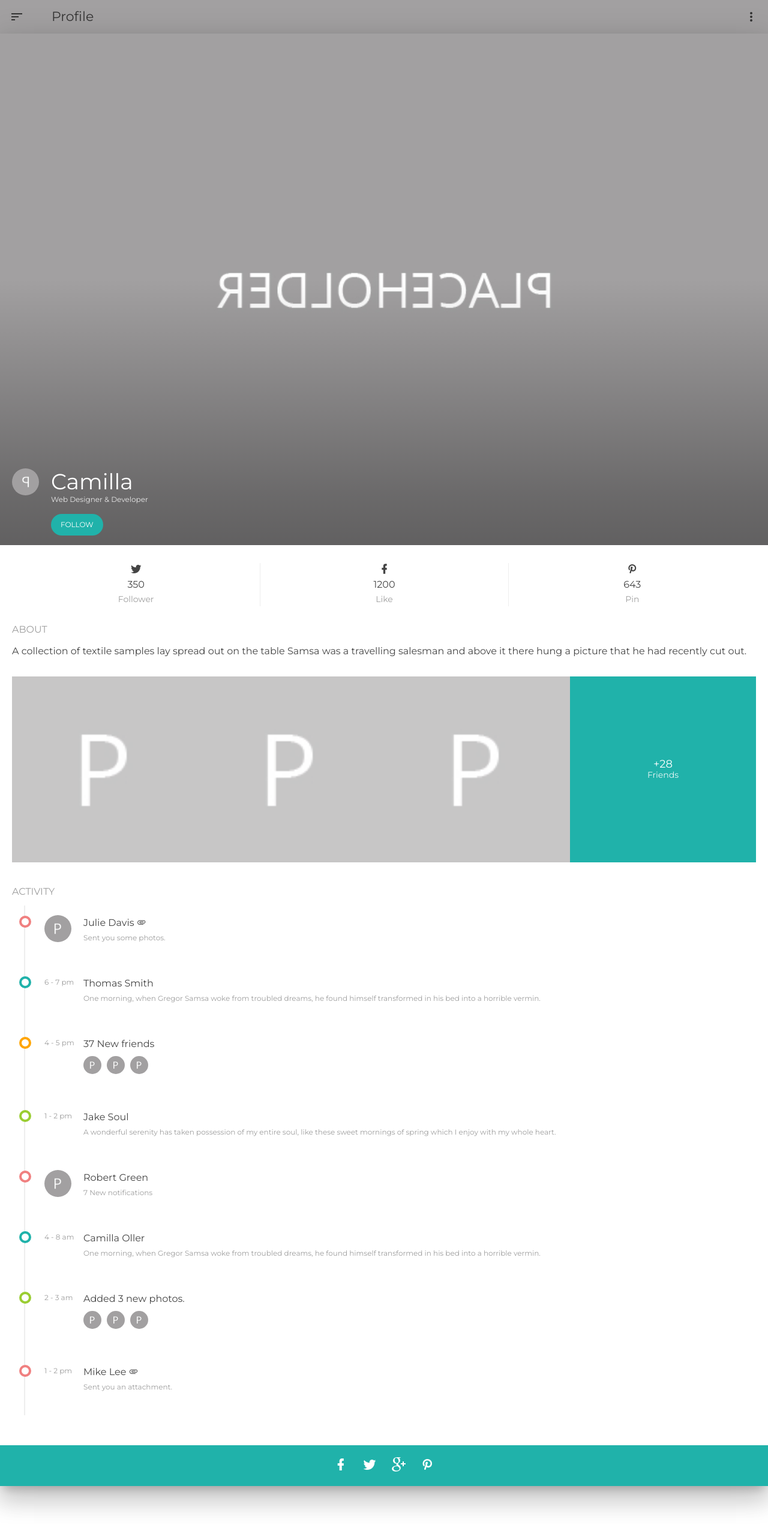
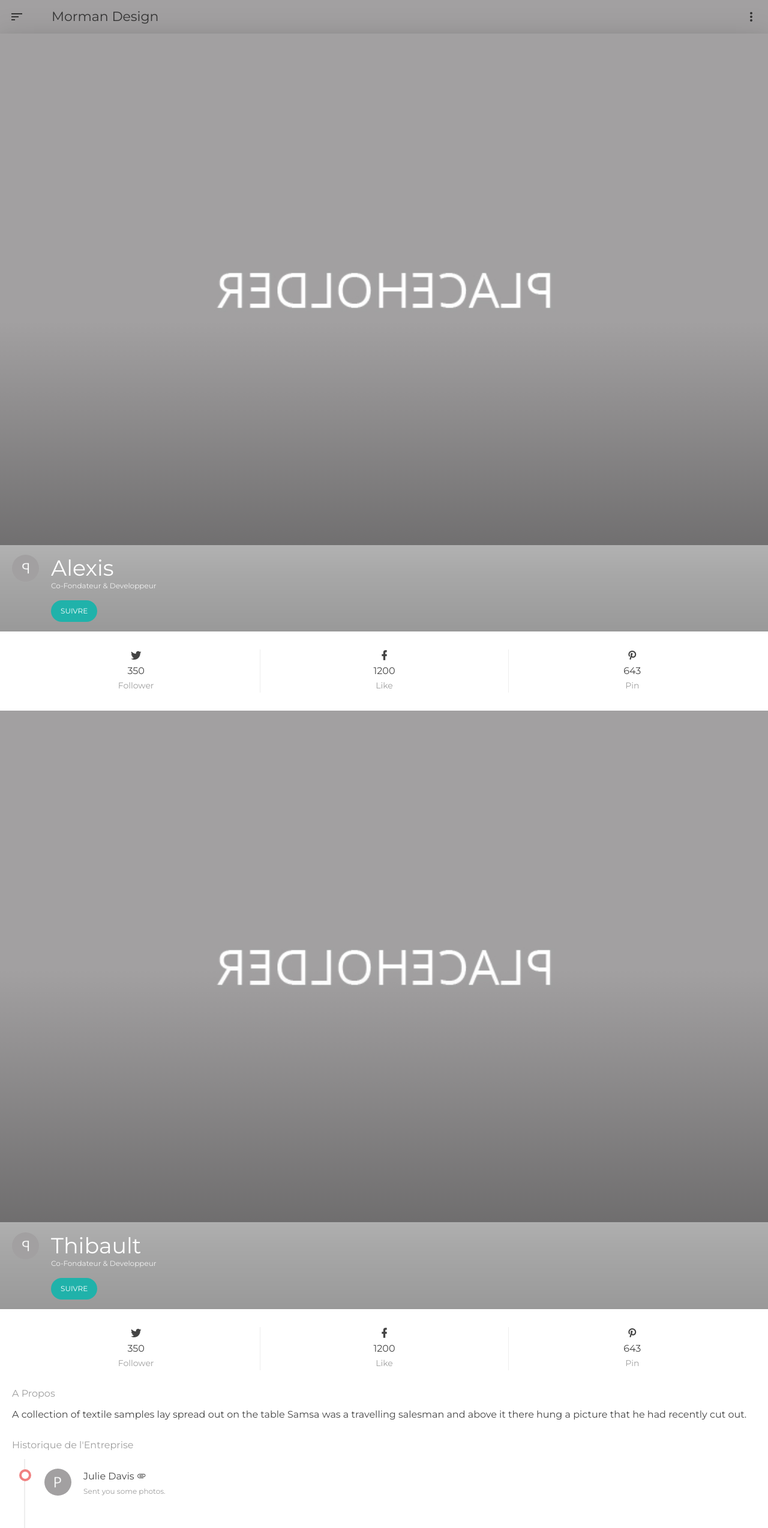
Before and after one commit to alexismoreau/morman, a plain HTML site: page qui-sommes-nous.html in a window 1280 px wide. Shown: the top 2548 px of the page at 60% size. Before the commit the page ends 2478 px from the top, so only its background shows below. Drawn offline with nearby package versions, Linux system fonts and the light colour scheme; a script that the page names is missing.

Commit message:
cleaning sidebars on index and updated qui-sommes-nous

```diff
--- a/css/style.css
+++ b/css/style.css
@@ -904,7 +904,7 @@ textarea.materialize-textarea:focus:not([readonly])+label {
   position: relative;
 }
 .contact.profile-user {
-  position: absolute;
+  position: relative;
   bottom: 0;
   left: 20px;
   right: 0;
--- a/profile.html
+++ b/qui-sommes-nous.html
@@ -25,59 +25,20 @@
         <div class="snap-drawer snap-drawer-left">
           <div class="drawer-inner">
             <ul>
-              <li><a href="index.html"><i class="mdi mdi-home"></i> <span>Home</span></a></li>
-              <li><a href="profile.html"><i class="mdi mdi-account"></i> <span>Profile</span></a></li>
-              <li><a href="portfolio.html"><i class="mdi mdi-file-image-box"></i> <span>Portfolio</span></a></li>
-              <li><a href="blog.html"><i class="mdi mdi-book-multiple-variant"></i> <span>Blog <span class="badge white z-depth-1">4</span></span></a></li>
-              <li><a href="news.html"><i class="mdi mdi-rss"></i> <span>News</span></a></li>
-              <li><a href="contacts.html"><i class="mdi mdi-map-marker"></i> <span>Contacts</span></a></li>
+              <li><a href="index.html"><i class="mdi mdi-home"></i> <span>Accueil</span></a></li>
+              <li><a href="profile.html"><i class="mdi mdi-account"></i> <span>Qui Sommes-nous ?</span></a></li>
+              <li><a href="portfolio.html"><i class="mdi mdi-file-image-box"></i> <span>Pourquoi nous ?</span></a></li>
+              <li><a href="blog.html"><i class="mdi mdi-book-multiple-variant"></i> <span>Nos Prestations</span></a></li>
+              <li><a href="news.html"><i class="mdi mdi-rss"></i> <span>Tarifs</span></a></li>
+              <li><a href="contacts.html"><i class="mdi mdi-map-marker"></i> <span>Nos clients</span></a></li>
             </ul>
-            <ul class="exit">
-              <li><a href="login.html"><i class="mdi mdi-exit-to-app"></i> <span>Logout</span></a>
-              </li>
-            </ul>
-          </div>
+
+            </div>
         </div> <!-- End of Left Sidebar -->
 
-        <!-- Right Sidebar -->
-        <div class="snap-drawer snap-drawer-right">
-          <div class="drawer-inner">
-            <ul>
-              <li><a href="timeline.html"><i class="mdi mdi-timelapse"></i> <span>Timeline</span></a></li>
-              <li><a href="messages.html"><i class="mdi mdi-bell"></i> <span>Messages <span class="badge white z-depth-1">2</span></span></a></li>
-              <li><a href="todo.html"><i class="mdi mdi-checkbox-marked-outline"></i> <span>ToDo</span></a></li>
-              <li><a href="login.html"><i class="mdi mdi-account-circle"></i> <span>Login</span></a></li>
-              <li><a href="signup.html"><i class="mdi mdi-account-plus"></i> <span>Account Creation</span></a></li>
-              <li class="have-child">
-                <ul class="collapsible" data-collapsible="accordion">
-                  <li>
-                    <div class="collapsible-header">
-                      <i class="mdi mdi-pine-tree"></i> Sub Tree <i class="mdi mdi-menu-down right"></i>
-                    </div>
-                    <div class="collapsible-body">
-                      <ul class="collapsible" data-collapsible="accordion">
-                        <li>
-                          <div class="collapsible-header">
-                            <i class="mdi mdi-numeric-1-box-outline"></i> First
-                          </div>
-                          <div class="collapsible-header">
-                            <i class="mdi mdi-numeric-2-box-outline"></i> Second
-                          </div>
-                          <div class="collapsible-header">
-                            <i class="mdi mdi-numeric-3-box-outline"></i> Third
-                          </div>
-                        </li>
-                      </ul>
-                    </div>
-                  </li>
-                </ul>
-              </li>
-            </ul>
-          </div>
-        </div> <!-- End of Right Sidebar -->
-      </div> <!-- End of Sidebars -->
+    </div> <!-- End of Sidebars -->
 
-      <!-- Page Content -->
+        <!-- Page Content -->
       <div class="snap-content z-depth-5" id="content">
 
         <!-- Toolbar -->
@@ -85,7 +46,7 @@
           <div class="open-left" id="open-left">
             <i class="mdi mdi-sort-variant"></i>
           </div>
-          <span class="title">Profile</span>
+          <span class="title">Morman Design</span>
           <div class="open-right" id="open-right">
             <i class="mdi mdi-dots-vertical"></i>
           </div>
@@ -101,12 +62,48 @@
             <div class="contact profile-user">
               <img alt="" src="img/user8.jpg">
               <h4 class="white-text">
-                Camilla
+                Alexis
               </h4>
               <p class="white-text">
-                Web Designer & Developer
+                Co-Fondateur & Developpeur
               </p>
-              <a class="waves-effect waves-light btn-flat primary-color white-text" href="#">Follow</a>
+              <a class="waves-effect waves-light btn-flat primary-color white-text" href="#">Suivre</a>
+            </div>
+          </div>
+
+        <div class="container">
+            <div class="social-counter">
+              <i class="mdi mdi-twitter"></i><br>
+              350<br>
+              <span>Follower</span>
+            </div>
+
+            <div class="social-counter last">
+              <i class="mdi mdi-facebook"></i><br>
+              1200<br>
+              <span>Like</span>
+            </div>
+
+            <div class="social-counter last">
+              <i class="mdi mdi-pinterest"></i><br>
+              643<br>
+              <span>Pin</span>
+            </div>
+        </div>
+              <!-- Profile HEader -->
+          <div class="profile-header">
+            <img alt="" src="img/13.jpg">
+            <div class="overlay-gradient">
+            </div>
+            <div class="contact profile-user">
+              <img alt="" src="img/user8.jpg">
+              <h4 class="white-text">
+                Thibault
+              </h4>
+              <p class="white-text">
+                Co-Fondateur & Developpeur
+              </p>
+              <a class="waves-effect waves-light btn-flat primary-color white-text" href="#">Suivre</a>
             </div>
           </div>
 
@@ -131,7 +128,7 @@
 
             <div class="profile-description">
               <h4 class="paragraph-title">
-                ABOUT
+                A Propos
               </h4>
 
               <p>
@@ -139,21 +136,9 @@
               </p>
             </div>
 
-            <div class="photo-preview">
-              <img alt="" src="img/user5.jpg"> <img alt="" src="img/user3.jpg"> <img alt="" src="img/user6.jpg">
-              <div class="box valign-wrapper">
-                <div class="valign">
-                  <a href="portfolio.html">+28<br>
-                  <span>Friends</span></a>
-                </div>
-              </div>
-              <div class="clr">
-              </div>
-            </div>
-
             <div class="profile-description">
               <h4 class="paragraph-title">
-                ACTIVITY
+                Historique de l'Entreprise
               </h4>
               <div class="timeline">
                 <div class="row">
```
Also changed, not shown: index.html (+8 -93 lines).
